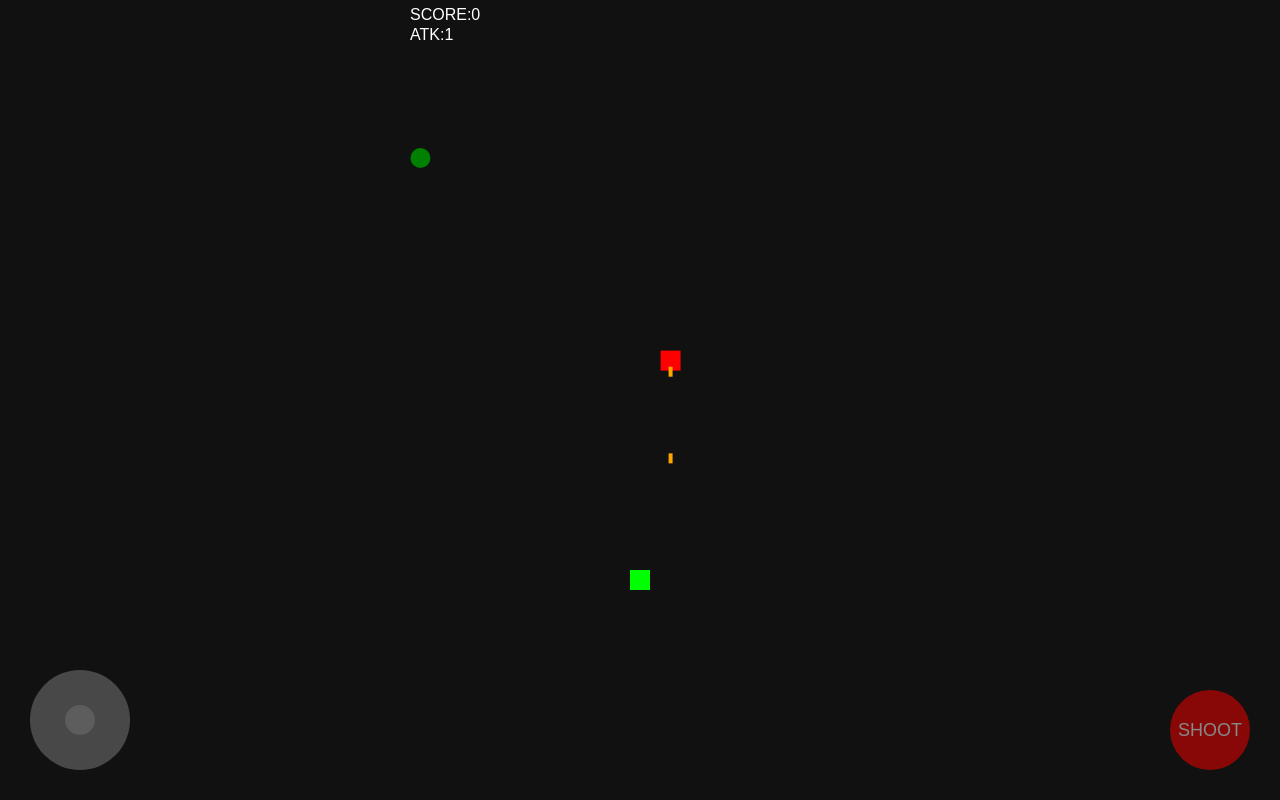
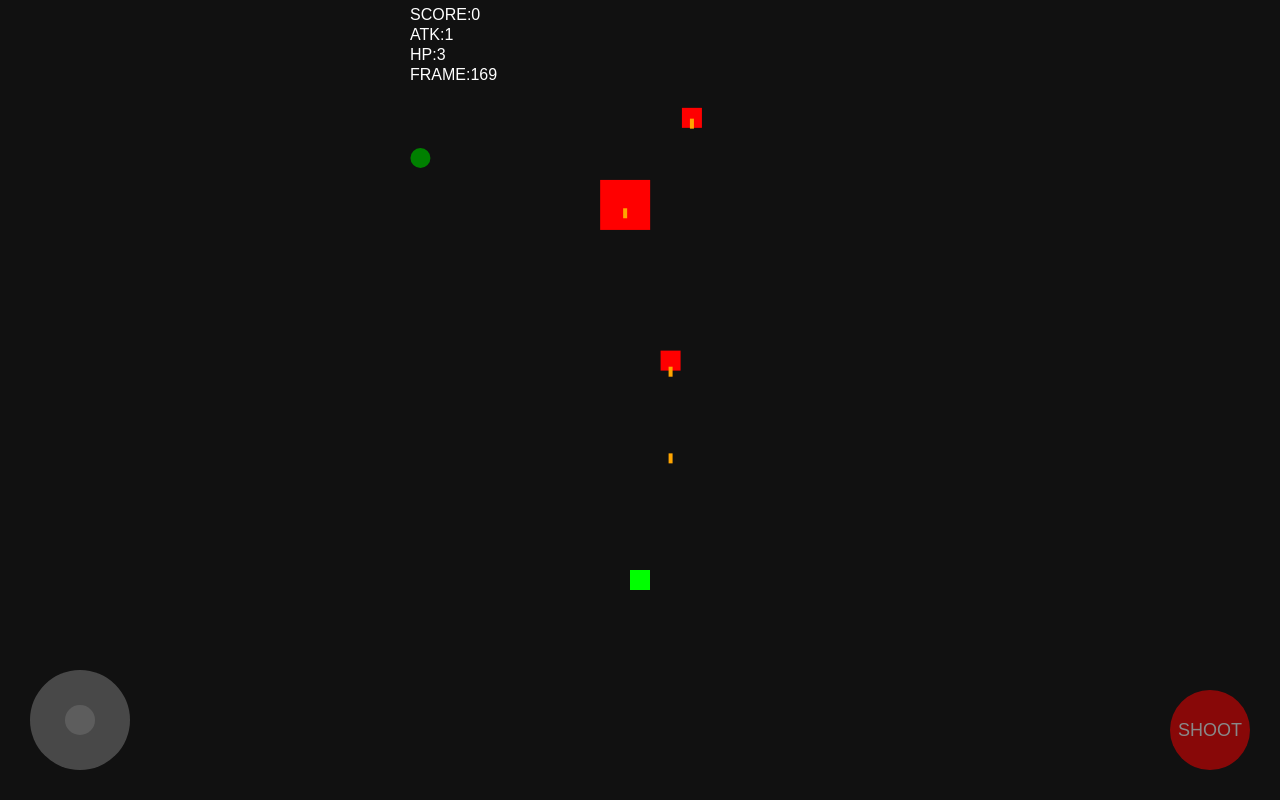
Before and after one commit to krts-kj/shot, a plain HTML site: page index.html in a window 1280 px wide. Both pictures are taken after a click on the button "START". Drawn offline with Linux system fonts and the light colour scheme.

Commit message:
Add files via upload

```diff
--- a/index.html
+++ b/index.html
@@ -8,7 +8,6 @@
 body{margin:0;background:#111;overflow:hidden;font-family:sans-serif}
 canvas{display:block;margin:auto;background:#111}
 #startBtn{position:absolute;left:50%;top:50%;transform:translate(-50%,-50%);padding:15px 30px;font-size:20px;background:lime;color:#000;border:none;border-radius:8px;cursor:pointer;display:none;}
-/* 仮想スティックと攻撃ボタン */
 #joystick, #attackBtn {
   position: absolute;
   border-radius: 50%;
@@ -69,7 +68,8 @@ const player={
   maxOptions:6,
   shield:0,
   attack:1,
-  pattern:'straight'
+  pattern:'straight',
+  hp:3
 };
 
 const BELL_TYPES={YELLOW:'yellow',GREEN:'green',BLUE:'blue',RED:'red',ORANGE:'orange'};
@@ -80,7 +80,7 @@ const enemyBullets=[];
 // 初期化
 function initGame(){
   player.x=canvas.width/2; player.y=canvas.height-60;
-  player.bullets=[]; player.options=[]; player.shield=0; player.attack=1; player.pattern='straight';
+  player.bullets=[]; player.options=[]; player.shield=0; player.attack=1; player.pattern='straight'; player.hp=3;
   bells.length=0; enemies.length=0; enemyBullets.length=0;
   score=0; frameCount=0; difficulty=1; gameOver=false;
   startBtn.style.display='none';
@@ -182,13 +182,18 @@ function update(){
     });
     // プレイヤー衝突
     if(Math.abs(player.x-e.x)<e.size/2 && Math.abs(player.y-e.y)<e.size/2){
-      gameOver=true; startBtn.style.display='block';
+      player.hp--;
+      if(player.hp<=0){ gameOver=true; startBtn.style.display='block'; }
+      else{ enemies.splice(i,1); } // 敵消滅
     }
   });
 
   // 敵弾移動＆衝突
   enemyBullets.forEach((b,i)=>{ b.x+=b.dx; b.y+=b.dy;
-    if(Math.abs(player.x-b.x)<10 && Math.abs(player.y-b.y)<10){ gameOver=true; startBtn.style.display='block'; }
+    if(Math.abs(player.x-b.x)<10 && Math.abs(player.y-b.y)<10){
+      player.hp--; enemyBullets.splice(i,1);
+      if(player.hp<=0){ gameOver=true; startBtn.style.display='block'; }
+    }
   });
   enemyBullets.filter(b=>b.y<canvas.height+10);
 
@@ -197,7 +202,7 @@ function update(){
 
   // 難易度上昇
   if(frameCount%600===0) difficulty+=0.2;
-  if(frameCount%(60-Math.min(50,difficulty*2))===0) spawnEnemy();
+  if(frameCount%(60-Math.min(50,difficulty*5))===0) spawnEnemy();
   if(frameCount%500===0) spawnBell();
 
   frameCount++;
@@ -213,9 +218,12 @@ function draw(){
   ctx.fillStyle="red"; enemies.forEach(e=>ctx.fillRect(e.x-e.size/2,e.y-e.size/2,e.size,e.size));
   ctx.fillStyle="orange"; enemyBullets.forEach(b=>ctx.fillRect(b.x-2,b.y-5,4,10));
   bells.forEach(b=>{ ctx.fillStyle=b.type===BELL_TYPES.GREEN?'green':b.type===BELL_TYPES.BLUE?'cyan':b.type===BELL_TYPES.RED?'red':b.type===BELL_TYPES.ORANGE?'orange':'yellow'; ctx.beginPath(); ctx.arc(b.x,b.y,10,0,Math.PI*2); ctx.fill(); });
+
   ctx.fillStyle="white"; ctx.font="16px sans-serif";
   ctx.fillText("SCORE:"+Math.floor(score),10,20);
   ctx.fillText("ATK:"+player.attack,10,40);
+  ctx.fillText("HP:"+player.hp,10,60);
+  ctx.fillText("FRAME:"+frameCount,10,80);
 }
 
 // メインループ
```
